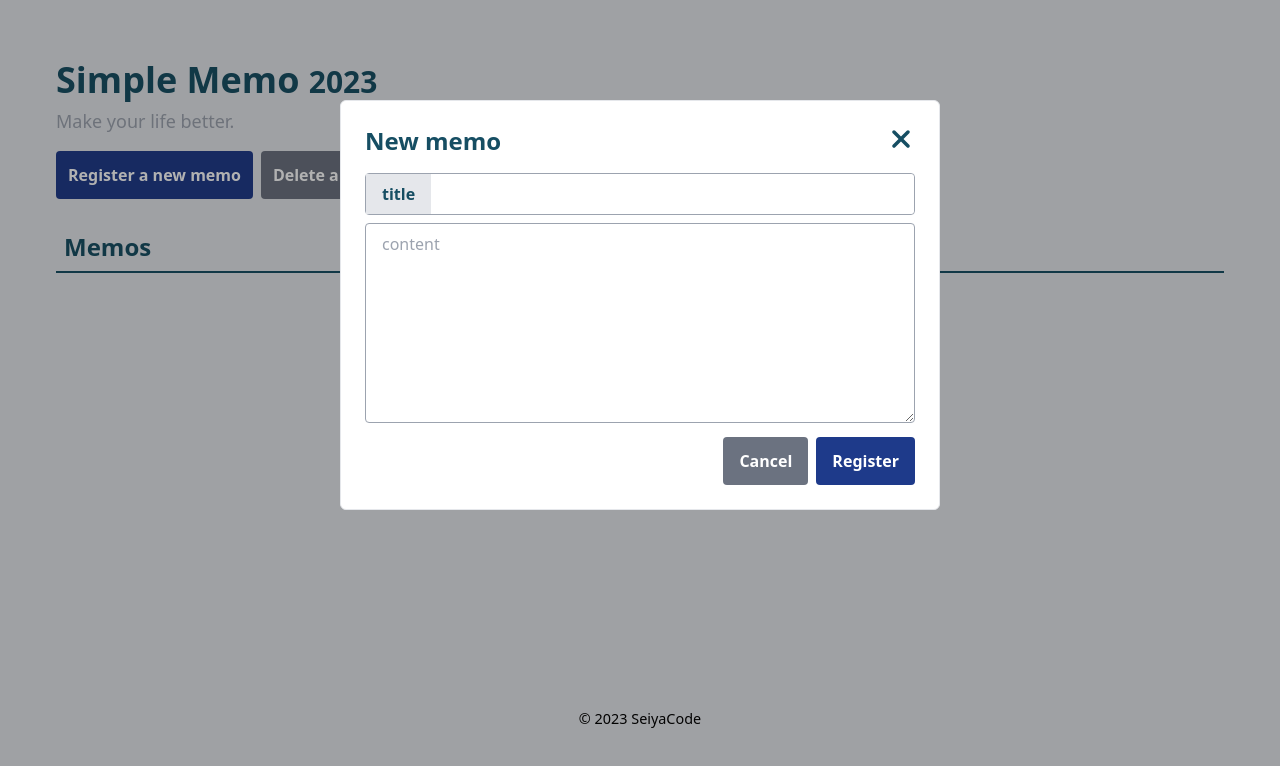
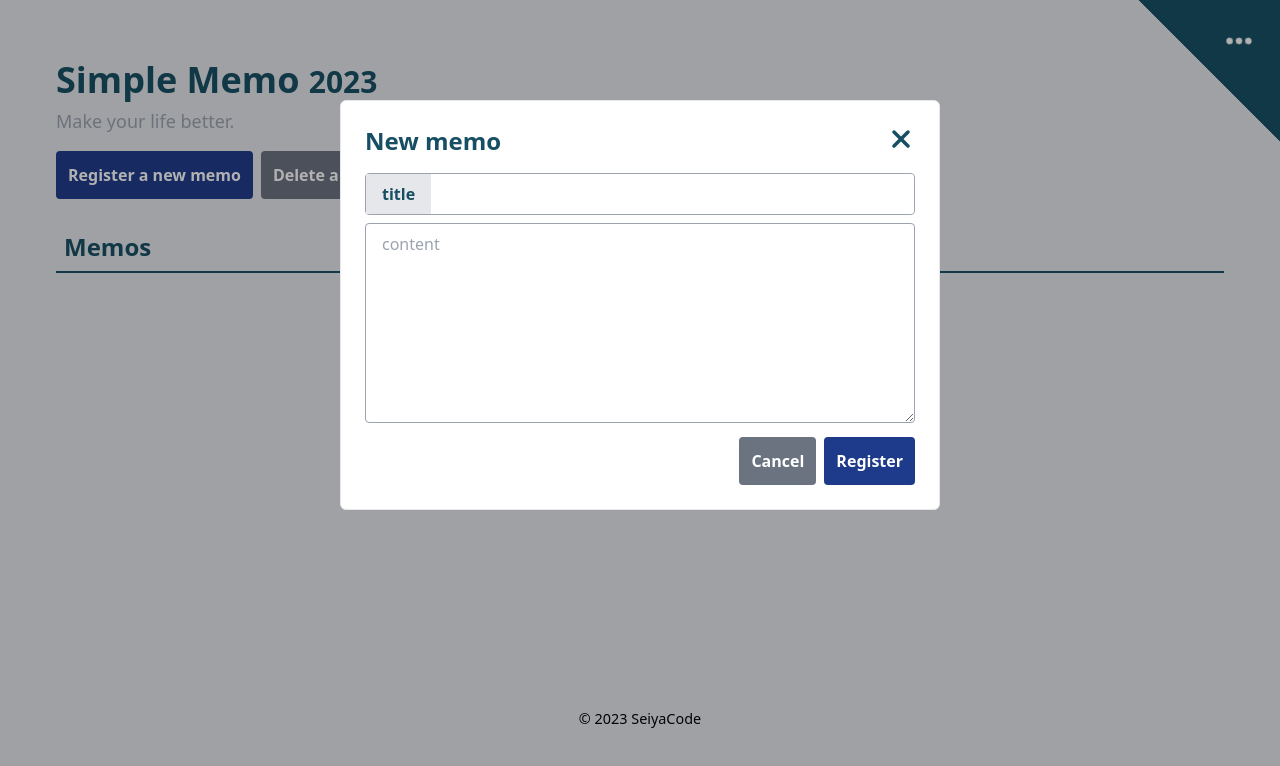
Before and after one commit to Seiya-Tagami/Quicky_frontend, a Vue app: page / in a window 1280 px wide. Both pictures are taken after a click on the button "Register a new memo". Shown: the top 766 px of the page. Built offline with nearby package versions, Linux system fonts and the light colour scheme.

Commit message:
feat: partials

```diff
--- a/src/App.vue
+++ b/src/App.vue
@@ -6,7 +6,11 @@ import { uuid } from "vue-uuid";
 import RegisterModal from "./components/RegisterModal.vue";
 import MemoItem from "./components/MemoItem.vue";
 
-import { Memo, AddingData, UpdatingData } from "./types/type";
+// partials
+import ThemeChangeButton from "./components/partials/ThemeChangeToggleButton.vue";
+import ActionButton from "./components/partials/ActionButton.vue";
+
+import { Memo, AddingData, UpdatingData } from "./types";
 
 const registerModalIsShowed = ref<boolean>(false);
 const handleRegisterModal = () => (registerModalIsShowed.value = !registerModalIsShowed.value);
@@ -75,14 +79,15 @@ watch(
 
 <template>
   <main class="max-w-[1200px] mx-auto mt-[60px] bg-gray-200 px-4">
+    <ThemeChangeButton />
     <div>
       <h1 class="text-4xl font-extrabold text-cyan-900">
         Simple Memo <span class="text-3xl">{{ now.getFullYear() }}</span>
       </h1>
       <p class="text-[18px] mt-2 text-gray-400">Make your life better.</p>
       <div class="flex gap-2 mt-4">
-        <button class="text-white bg-blue-900 px-3 py-3 text-[16px] font-semibold rounded w-fit" @click="handleRegisterModal">Register a new memo</button>
-        <button class="text-white bg-gray-500 px-3 py-3 text-[16px] font-semibold rounded w-fit" @click="deleteMemo">Delete a completed memo</button>
+        <ActionButton :btn-color="`bg-blue-900`" @click="handleRegisterModal">Register a new memo</ActionButton>
+        <ActionButton :btn-color="`bg-gray-500`" @click="deleteMemo">Delete a completed memo</ActionButton>
       </div>
       <RegisterModal v-if="registerModalIsShowed" @handle-modal="handleRegisterModal" @add-memo="addMemo" />
     </div>
--- a/src/components/EditModal.vue
+++ b/src/components/EditModal.vue
@@ -1,5 +1,7 @@
 <script setup lang="ts">
 import { ref } from "vue";
+
+import ActionButton from "./partials/ActionButton.vue";
 
 // props
 const props = defineProps({
@@ -55,8 +57,8 @@ const updateMemo = () => {
         <textarea class="w-full md:h-[200px] h-[300px] px-4 py-2 border border-gray-400 rounded" v-model="content" placeholder="content"></textarea>
       </div>
       <div class="mt-2 ml-auto flex gap-2 w-fit">
-        <button class="block text-white bg-gray-500 px-4 py-3 text-[16px] font-semibold rounded w-fit disabled:bg-slate-300" @click="handleEditModal">Cancel</button>
-        <button class="block text-white bg-blue-900 disabled:bg-slate-300 px-4 py-3 text-[16px] font-semibold rounded w-fit" @click="updateMemo">Update</button>
+        <ActionButton :btn-color="`bg-gray-500`" @on-click="handleEditModal">Cancel</ActionButton>
+        <ActionButton :btn-color="`bg-blue-900`" @on-click="updateMemo">Update</ActionButton>
       </div>
     </div>
   </div>
--- a/src/components/MemoItem.vue
+++ b/src/components/MemoItem.vue
@@ -1,7 +1,7 @@
 <script setup lang="ts">
 import { ref } from "vue";
 import EditModal from "./EditModal.vue";
-import { UpdatingData } from "../types/type";
+import { UpdatingData } from "../types"
 
 const editModalIsShowed = ref<boolean>(false);
 const isDone = ref<boolean>(false);
--- a/src/components/RegisterModal.vue
+++ b/src/components/RegisterModal.vue
@@ -1,5 +1,7 @@
 <script setup lang="ts">
 import { ref } from "vue";
+
+import ActionButton from "./partials/ActionButton.vue";
 
 const title = ref<string>("");
 const content = ref<string>("");
@@ -50,8 +52,8 @@ const addMemo = () => {
         <textarea id="js-body" class="w-full md:h-[200px] h-[300px] px-4 py-2 border border-gray-400 rounded" v-model="content" placeholder="content"></textarea>
       </div>
       <div class="mt-2 ml-auto flex gap-2 w-fit">
-        <button class="block text-white bg-gray-500 px-4 py-3 text-[16px] font-semibold rounded w-fit disabled:bg-slate-300" @click="handleRegisterModal">Cancel</button>
-        <button class="block text-white bg-blue-900 disabled:bg-slate-300 px-4 py-3 text-[16px] font-semibold rounded w-fit" @click="addMemo">Register</button>
+        <ActionButton :btn-color="`bg-gray-500`" @on-click="handleRegisterModal">Cancel</ActionButton>
+        <ActionButton :btn-color="`bg-blue-900`" @on-click="addMemo">Register</ActionButton>
       </div>
     </div>
   </div>
--- /dev/null
+++ b/src/components/partials/ActionButton.vue
@@ -0,0 +1,14 @@
+<script setup lang="ts">
+const props = defineProps({
+  btnColor: String,
+});
+
+const emits = defineEmits(["onClick"]);
+const onClick = () => {
+  emits("onClick");
+};
+</script>
+
+<template>
+  <button class="text-white bg-blue-900 px-3 py-3 text-[16px] font-semibold rounded w-fit" :class="btnColor" @click="onClick"><slot></slot></button>
+</template>
--- /dev/null
+++ b/src/components/partials/ThemeChangeToggleButton.vue
@@ -0,0 +1,20 @@
+<script setup lang="ts">
+import { ref } from "vue";
+const isShow = ref<boolean>(false);
+
+const showMenu = () => {
+  isShow.value = !isShow.value;
+  alert(`${isShow.value}`);
+};
+
+</script>
+
+<template>
+  <div class="w-[200px] h-[200px] bg-cyan-900 fixed md:-top-[100px] md:-right-[100px] -top-[125px] -right-[125px] rotate-45">
+    <div class="w-full h-full relative">
+      <button class="left-1/2 -translate-x-1/2 md:bottom-[25px] bottom-[15px] absolute" @click="showMenu">
+        <font-awesome-icon :icon="['fas', 'ellipsis']" class="md:text-3xl text-2xl text-white -rotate-45" />
+      </button>
+    </div>
+  </div>
+</template>
--- a/src/main.ts
+++ b/src/main.ts
@@ -9,9 +9,8 @@ import { library } from '@fortawesome/fontawesome-svg-core'
 import { FontAwesomeIcon } from '@fortawesome/vue-fontawesome'
 
 /* import specific icons */
-import { faXmark, faCircleExclamation } from '@fortawesome/free-solid-svg-icons'
-
-library.add(faXmark, faCircleExclamation)
+import { faXmark, faCircleExclamation, faEllipsis } from '@fortawesome/free-solid-svg-icons'
+library.add(faXmark, faCircleExclamation, faEllipsis)
 
 createApp(App)
   .component('font-awesome-icon', FontAwesomeIcon)
```
Also changed, not shown: src/types.ts (renamed from src/types/type.ts).
